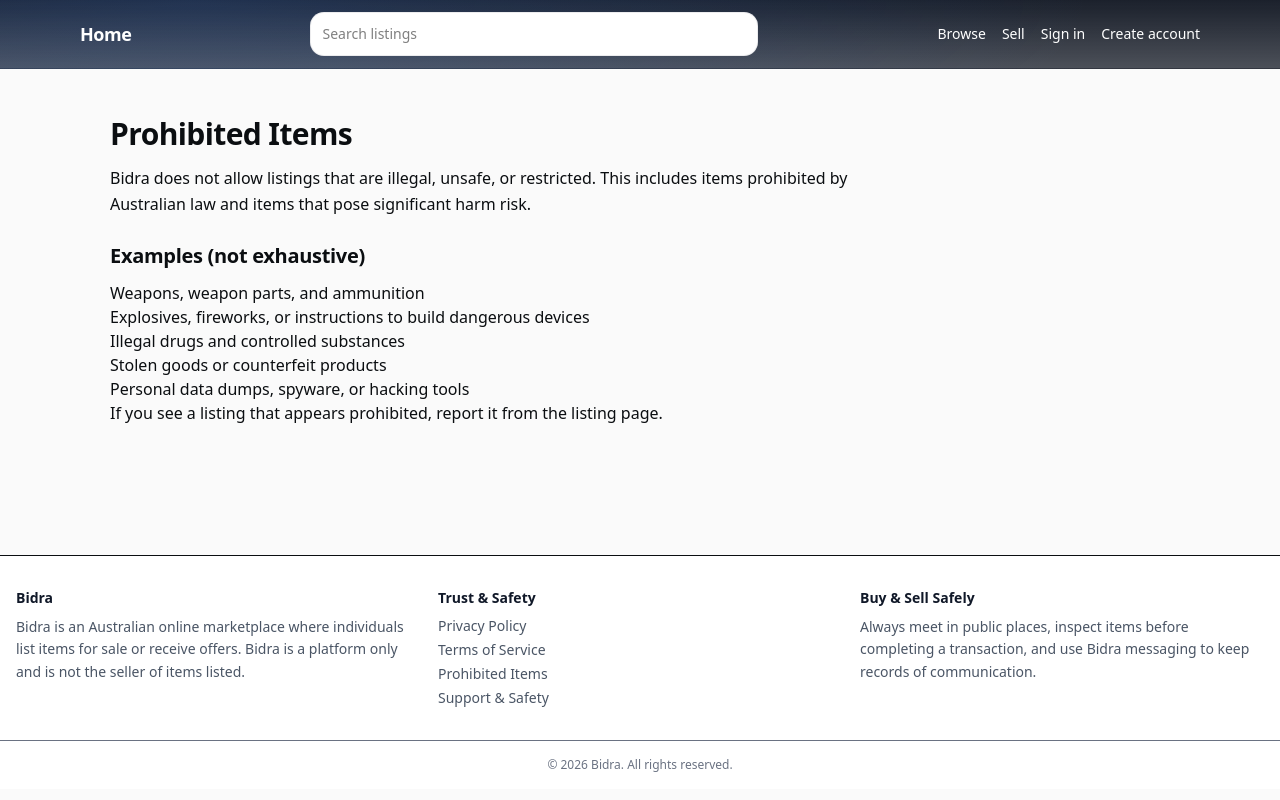
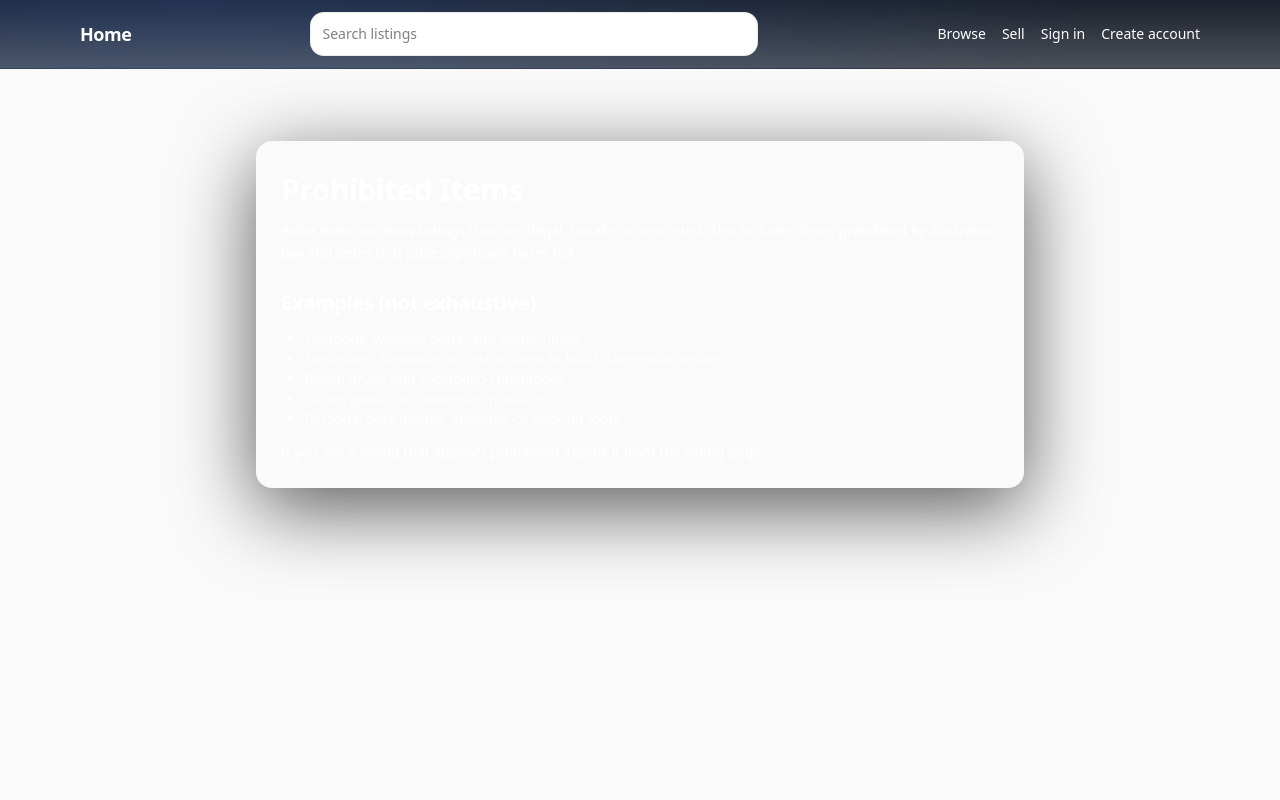
Before and after one commit to TradeFlow1/bidra, a Next.js app: page /legal/prohibited in a window 1280 px wide. Shown: the top 800 px of the page. Built offline with nearby package versions, Linux system fonts and the light colour scheme; no server answers.

Commit message:
Theme: legal prohibited (System A)

```diff
--- a/app/(public)/legal/prohibited/page.tsx
+++ b/app/(public)/legal/prohibited/page.tsx
@@ -1,22 +1,22 @@
 export default function Page() {
   return (
-    <div className="prose max-w-3xl">
-      <h1>Prohibited Items</h1>
-      <p>
+    <main className="min-h-[calc(100vh-64px)] bg-[var(--bidra-bg)] text-[var(--bidra-fg)] px-4 py-10"><div className="mx-auto w-full max-w-3xl"><div className="rounded-2xl border border-white/10 bg-white/[0.06] p-6 text-white shadow-[0_20px_80px_rgba(0,0,0,0.65)] backdrop-blur">
+      <h1 className="text-3xl font-extrabold tracking-tight">Prohibited Items</h1>
+      <p className="mt-3 text-sm text-white/80">
         Bidra does not allow listings that are illegal, unsafe, or restricted. This includes items prohibited
         by Australian law and items that pose significant harm risk.
       </p>
-      <h2>Examples (not exhaustive)</h2>
-      <ul>
+      <h2 className="mt-6 text-xl font-extrabold">Examples (not exhaustive)</h2>
+      <ul className="mt-3 list-disc pl-6 text-sm text-white/80">
         <li>Weapons, weapon parts, and ammunition</li>
         <li>Explosives, fireworks, or instructions to build dangerous devices</li>
         <li>Illegal drugs and controlled substances</li>
         <li>Stolen goods or counterfeit products</li>
         <li>Personal data dumps, spyware, or hacking tools</li>
       </ul>
-      <p>
+      <p className="mt-3 text-sm text-white/80">
         If you see a listing that appears prohibited, report it from the listing page.
       </p>
-    </div>
+    </div></div></main>
   );
 }
```
